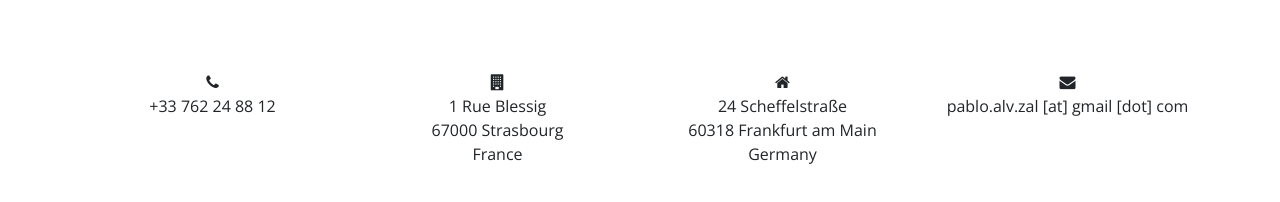
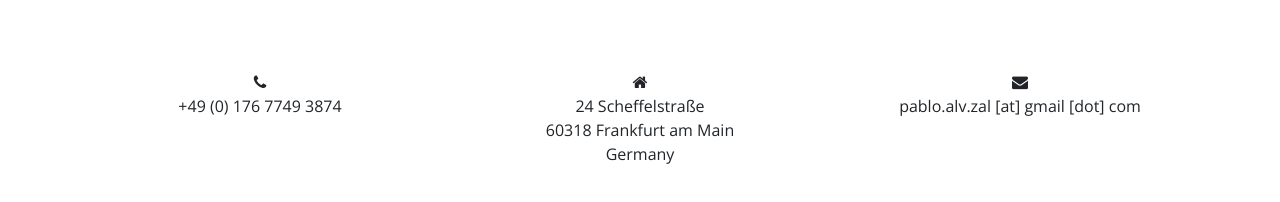
Before and after one commit to DayTimeChunks/AZwebandmobile, a plain HTML site: page www/index.html in a window 1280 px wide. Shown: the part 640-842 px from the top of the page. Drawn offline with nearby package versions, Linux system fonts and the light colour scheme; files that its build step writes are made by us from their sources; files whose address does not match are found by name.

Commit message:
updated CV

```diff
--- a/www/index.html
+++ b/www/index.html
@@ -66,20 +66,20 @@
         </div>
         <div class="row">
 
-          <div class="col-md-3 text-center">
+          <div class="col-md-4 text-center">
             <i class="fa fa-phone" aria-hidden="true"></i>
-            <p>+33 762 24 88 12</p>
+            <p>+49 (0) 176 7749 3874</p>
           </div>
 
-          <div class="col-md-3 text-center">
-            <i class="fa fa-building" aria-hidden="true"></i>
-            <ul>
-              <li>1 Rue Blessig</li>
-              <li>67000 Strasbourg</li>
-              <li>France</li>
-            </ul>
-          </div>
-          <div class="col-md-3 text-center">
+          <!--<div class="col-md-3 text-center">-->
+            <!--<i class="fa fa-building" aria-hidden="true"></i>-->
+            <!--<ul>-->
+              <!--<li>1 Rue Blessig</li>-->
+              <!--<li>67000 Strasbourg</li>-->
+              <!--<li>France</li>-->
+            <!--</ul>-->
+          <!--</div>-->
+          <div class="col-md-4 text-center">
             <i class="fa fa-home" aria-hidden="true"></i>
             <ul>
               <li>24 Scheffelstraße</li>
@@ -87,7 +87,7 @@
               <li>Germany</li>
             </ul>
           </div>
-          <div class="col-md-3 text-center">
+          <div class="col-md-4 text-center">
             <i class="fa fa-envelope" aria-hidden="true"></i>
             <p>pablo.alv.zal [at] gmail [dot] com</p>
           </div>
```
Also changed, not shown: www/about.html (+1 -1 lines), 5 other files.
